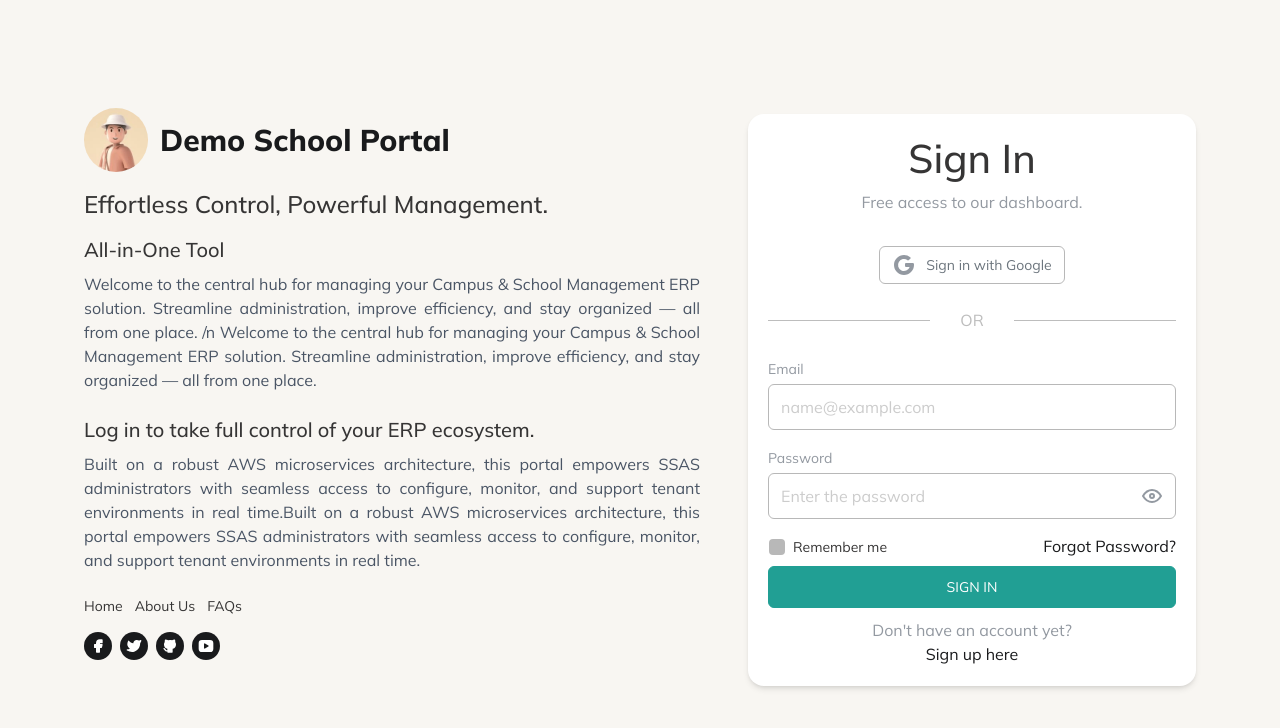
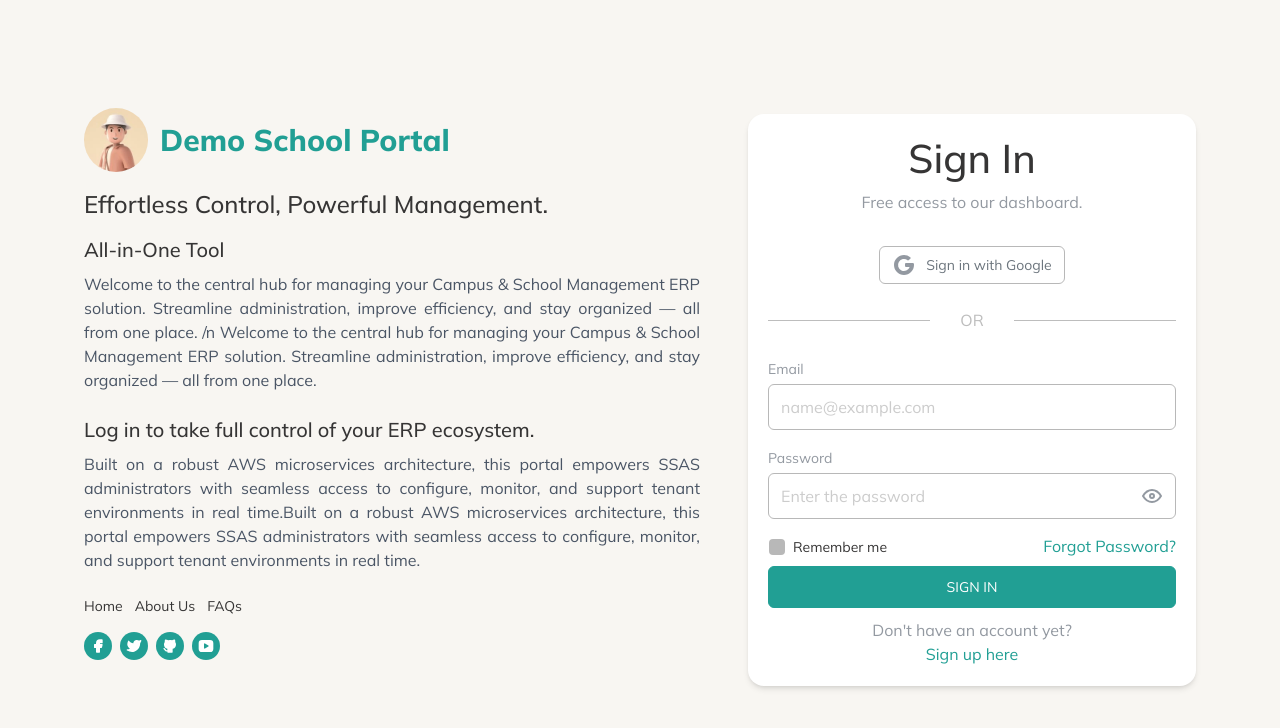
Before and after one commit to Chirag1905/tailwind, a Next.js app: page /signIn in a window 1280 px wide. Shown: the top 728 px of the page. Built offline with nearby package versions, Linux system fonts and the light colour scheme; no server answers.

Commit message:
Design Issue Fixed

```diff
--- a/src/app/(layout)/academicsManagement/applicationForm/page.jsx
+++ b/src/app/(layout)/academicsManagement/applicationForm/page.jsx
@@ -384,7 +384,7 @@ const ApplicationForm = ({ config }) => {
           </svg>
         </button>
 
-        <div className={`bg-body-color transition-all duration-300 overflow-hidden ${expandedSections.includes(index) ? 'max-h-[500px] overflow-y-auto py-4' : 'max-h-0'}`}>
+        <div className={`bg-body-color transition-all duration-300 overflow-hidden ${expandedSections.includes(index) ? 'max-h-[500px] overflow-y-auto cus-scrollbar py-4' : 'max-h-0'}`}>
           <div className="px-4 md:px-6 grid grid-cols-1 md:grid-cols-2 gap-4">
             {Object.entries(section.fields).map(([fieldKey, field]) => (
               renderField(fieldKey, field, sectionKey)
--- a/src/app/(layout)/page.jsx
+++ b/src/app/(layout)/page.jsx
@@ -251,7 +251,7 @@ export default function Analysis() {
         {/* Group 3: Swift Revenue and Sales by Category */}
         <div className="grid md:grid-cols-2 grid-cols-1 gap-4">
           {dashboardCards.find(card => card.title === "SWIFT Revenue") && (
-            <div className="card rounded-xl bg-card-color relative">
+            <div className="rounded-xl bg-card-color relative">
               <button onClick={() => removeCardFromDashboard(dashboardCards.find(card => card.title === "SWIFT Revenue").id)} className="absolute top-2 right-2 p-1 text-red-500 hover:text-red-700">
                 <IconX className="w-[18px] h-[18px]" />
               </button>
@@ -324,7 +324,7 @@ export default function Analysis() {
                   <span>100%</span>
                 </div>
               </div>
-              <div className="overflow-x-auto border-t border-border-color mt-auto">
+              <div className="overflow-x-auto cus-scrollbar border-t border-border-color mt-auto">
                 <table className="w-full min-w-[500px]">
                   <tbody>
                     <tr>
--- a/src/assets/css/main.css
+++ b/src/assets/css/main.css
@@ -21,48 +21,14 @@
     border-color: #e5e7eb;
 }
 
-:root {
+@theme {
+
     --font-family: Mulish;
 
     --inset-shadow-sm: 0 .1rem .4rem rgba(25, 24, 24, .1);
     --inset-shadow-normal: 0 0 10px rgba(25, 24, 24, .15);
     --inset-shadow-lg: 0 0.5rem 1rem rgba(25, 26, 28, 0.15);
 
-    --color-theme-indigo: #4C3575;
-    --color-theme-blue: #1363DF;
-    --color-theme-cyan: #219F94;
-    --color-theme-green: #8CBA51;
-    --color-theme-orange: #FF9234;
-    --color-theme-blush: #dd5e89;
-    --color-theme-red: #f73859;
-
-    --white: #fff;
-    --white-10: #ffffff1a;
-    --black: #000;
-    --black-50: rgba(0, 0, 0, 0.5);
-    --dark: #2c3239;
-    --grey: #6c757d;
-    --success: #198754;
-    --success-50: #d1e7dd;
-    --warning: #f1df3c;
-    --info: #38818d;
-    --danger: #dc3545;
-    --danger-50: #fc5a6926;
-    --sky: #86b7fe;
-    --blue: #0d6efd;
-
-    --primary: #191a1c;
-    --primary-10: #191a1c1a;
-    --secondary: #837788;
-    --chart-color1: #191a1c;
-    --chart-color2: #837788;
-    --chart-color3: #374765;
-    --chart-color4: #484261;
-    --chart-color5: #717788;
-}
-
-@theme {
-    /* --blur-2xs: 2px; */
     --color-theme-indigo: #4C3575;
     --color-theme-blue: #1363DF;
     --color-theme-cyan: #219F94;
@@ -95,10 +61,6 @@
     --color-border-color: #303030;
     --color-scrollbar-thumb: #b9b9b9;
 
-    --color-primary: #0d6efd;
-    --color-primary-10: rgba(13, 110, 253, 0.1);
-    --color-secondary: #6c757d;
-
     --color-primary: #191a1c;
     --color-primary-10: #191a1c1a;
     --color-secondary: #837788;
@@ -107,12 +69,6 @@
     --color-chart-color3: #374765;
     --color-chart-color4: #484261;
     --color-chart-color5: #717788;
-
-    --inset-shadow-sm: 0 1px 2px 0 rgba(0, 0, 0, 0.05);
-    --inset-shadow-normal: 0 1px 3px rgba(0, 0, 0, 0.1);
-    --inset-shadow-lg: 0 10px 15px rgba(0, 0, 0, 0.25);
-
-    --font-family: 'Inter', sans-serif;
 }
 
 [data-theme="light"] {
@@ -138,9 +94,9 @@
 }
 
 [data-swift-theme="indigo"] {
-    --primary: #4C3575;
-    --primary-10: #4c35751a;
-    --secondary: #e05170;
+    --color-primary: #4C3575;
+    --color-primary-10: #4c35751a;
+    --color-secondary: #e05170;
     --chart-color1: #b9b3a8;
     --chart-color2: #4C3575;
     --chart-color3: #98427e;
@@ -149,9 +105,9 @@
 }
 
 [data-swift-theme="blue"] {
-    --primary: #1363DF;
-    --primary-10: #4c35751a;
-    --secondary: #4FD3C4;
+    --color-primary: #1363DF;
+    --color-primary-10: #4c35751a;
+    --color-secondary: #4FD3C4;
     --chart-color1: #1363df;
     --chart-color2: #ff8974;
     --chart-color3: #ffc25b;
@@ -160,9 +116,9 @@
 }
 
 [data-swift-theme="cyan"] {
-    --primary: #219F94;
-    --primary-10: #219F941a;
-    --secondary: #655D8A;
+    --color-primary: #219F94;
+    --color-primary-10: #219F941a;
+    --color-secondary: #655D8A;
     --chart-color1: #219F94;
     --chart-color2: #655D8A;
     --chart-color3: #C1DEAE;
@@ -171,9 +127,9 @@
 }
 
 [data-swift-theme="green"] {
-    --primary: #8CBA51;
-    --primary-10: #8CBA511a;
-    --secondary: #A1DD70;
+    --color-primary: #8CBA51;
+    --color-primary-10: #8CBA511a;
+    --color-secondary: #A1DD70;
     --chart-color1: #79B989;
     --chart-color2: #7E8954;
     --chart-color3: #91A7FB;
@@ -182,9 +138,9 @@
 }
 
 [data-swift-theme="orange"] {
-    --primary: #FF9234;
-    --primary-10: #FF92341a;
-    --secondary: #D8C962;
+    --color-primary: #FF9234;
+    --color-primary-10: #FF92341a;
+    --color-secondary: #D8C962;
     --chart-color1: #FFA600;
     --chart-color2: #FF8982;
     --chart-color3: #FFC0B7;
@@ -193,9 +149,9 @@
 }
 
 [data-swift-theme="blush"] {
-    --primary: #dd5e89;
-    --primary-10: #dd5e891a;
-    --secondary: #f7bb97;
+    --color-primary: #dd5e89;
+    --color-primary-10: #dd5e891a;
+    --color-secondary: #f7bb97;
     --chart-color1: #dd5e89;
     --chart-color2: #b45d98;
     --chart-color3: #865e99;
@@ -204,9 +160,9 @@
 }
 
 [data-swift-theme="red"] {
-    --primary: #f73859;
-    --primary-10: #f738591a;
-    --secondary: #7e52b9;
+    --color-primary: #f73859;
+    --color-primary-10: #f738591a;
+    --color-secondary: #7e52b9;
     --chart-color1: #FF7171;
     --chart-color2: #FFAA71;
     --chart-color3: #6E6D6D;
@@ -309,7 +265,7 @@ small {
 }
 
 .admin-wrapper::before {
-    background-image: repeating-linear-gradient(45deg, hsla(64, 83%, 54%, .05) 0, hsla(64, 83%, 54%, .05) 1px, transparent 1px, transparent 11px, hsla(64, 83%, 54%, .05) 11px, hsla(64, 83%, 54%, .05) 12px, transparent 12px, transparent 32px), repeating-linear-gradient(90deg, hsla(64, 83%, 54%, .05) 0, hsla(64, 83%, 54%, .05) 1px, transparent 1px, transparent 11px, hsla(64, 83%, 54%, .05) 11px, hsla(64, 83%, 54%, .05) 12px, transparent 12px, transparent 32px), repeating-linear-gradient(0deg, hsla(64, 83%, 54%, .05) 0, hsla(64, 83%, 54%, .05) 1px, transparent 1px, transparent 11px, hsla(64, 83%, 54%, .05) 11px, hsla(64, 83%, 54%, .05) 12px, transparent 12px, transparent 32px), repeating-linear-gradient(135deg, hsla(64, 83%, 54%, .05) 0, hsla(64, 83%, 54%, .05) 1px, transparent 1px, transparent 11px, hsla(64, 83%, 54%, .05) 11px, hsla(64, 83%, 54%, .05) 12px, transparent 12px, transparent 32px), linear-gradient(145deg, var(--primary), var(--secondary));
+    background-image: repeating-linear-gradient(45deg, hsla(64, 83%, 54%, .05) 0, hsla(64, 83%, 54%, .05) 1px, transparent 1px, transparent 11px, hsla(64, 83%, 54%, .05) 11px, hsla(64, 83%, 54%, .05) 12px, transparent 12px, transparent 32px), repeating-linear-gradient(90deg, hsla(64, 83%, 54%, .05) 0, hsla(64, 83%, 54%, .05) 1px, transparent 1px, transparent 11px, hsla(64, 83%, 54%, .05) 11px, hsla(64, 83%, 54%, .05) 12px, transparent 12px, transparent 32px), repeating-linear-gradient(0deg, hsla(64, 83%, 54%, .05) 0, hsla(64, 83%, 54%, .05) 1px, transparent 1px, transparent 11px, hsla(64, 83%, 54%, .05) 11px, hsla(64, 83%, 54%, .05) 12px, transparent 12px, transparent 32px), repeating-linear-gradient(135deg, hsla(64, 83%, 54%, .05) 0, hsla(64, 83%, 54%, .05) 1px, transparent 1px, transparent 11px, hsla(64, 83%, 54%, .05) 11px, hsla(64, 83%, 54%, .05) 12px, transparent 12px, transparent 32px), linear-gradient(145deg, var(--color-primary), var(--color-secondary));
 }
 
 .btn {
@@ -335,93 +291,93 @@ small {
 /* } */
 
 .btn.btn-primary {
-    background-color: var(--primary);
-    border: 1px solid var(--primary);
-    color: var(--white);
+    background-color: var(--color-primary);
+    border: 1px solid var(--color-primary);
+    color: var(--color-white);
 }
 
 .btn.btn-secondary {
-    background-color: var(--grey);
-    border: 1px solid var(--grey);
-    color: var(--white);
+    background-color: var(--color-grey);
+    border: 1px solid var(--color-grey);
+    color: var(--color-white);
 }
 
 .btn.btn-danger {
-    background-color: var(--danger);
-    border: 1px solid var(--danger);
-    color: var(--white);
+    background-color: var(--color-danger);
+    border: 1px solid var(--color-danger);
+    color: var(--color-white);
 }
 
 .btn.btn-success {
-    background-color: var(--success);
-    border: 1px solid var(--success);
-    color: var(--white);
+    background-color: var(--color-success);
+    border: 1px solid var(--color-success);
+    color: var(--color-white);
 }
 
 .btn.btn-white {
-    background-color: var(--white);
-    border: 1px solid var(--white);
-    color: var(--grey);
+    background-color: var(--color-white);
+    border: 1px solid var(--color-white);
+    color: var(--color-grey);
 }
 
 .btn.btn-black {
-    background-color: var(--dark);
-    border: 1px solid var(--dark);
-    color: var(--white);
+    background-color: var(--color-dark);
+    border: 1px solid var(--color-dark);
+    color: var(--color-white);
 }
 
 .btn.btn-info {
-    background-color: var(--info);
-    border: 1px solid var(--info);
-    color: var(--white);
+    background-color: var(--color-info);
+    border: 1px solid var(--color-info);
+    color: var(--color-white);
 }
 
 .btn.btn-outline-primary {
-    border: 1px solid var(--primary);
-    color: var(--primary);
+    border: 1px solid var(--color-primary);
+    color: var(--color-primary);
 }
 
 .btn.btn-outline-primary:hover {
-    background-color: var(--primary);
-    color: var(--white);
+    background-color: var(--color-primary);
+    color: var(--color-white);
 }
 
 .btn.btn-outline-secondary {
-    border: 1px solid var(--grey);
-    color: var(--grey);
+    border: 1px solid var(--color-grey);
+    color: var(--color-grey);
 }
 
 .btn.btn-outline-secondary:hover {
-    background-color: var(--grey);
-    color: var(--white);
+    background-color: var(--color-grey);
+    color: var(--color-white);
 }
 
 .btn.btn-light-primary {
-    background-color: var(--primary-10);
-    border: 1px solid var(--primary-10);
-    color: var(--primary);
+    background-color: var(--color-primary-10);
+    border: 1px solid var(--color-primary-10);
+    color: var(--color-primary);
 }
 
 .btn.btn-light-primary:hover {
-    background-color: var(--primary);
-    border: 1px solid var(--primary);
-    color: var(--white);
+    background-color: var(--color-primary);
+    border: 1px solid var(--color-primary);
+    color: var(--color-white);
 }
 
 .btn.btn-light-danger {
-    background-color: var(--danger-50);
-    border: 1px solid var(--danger-50);
-    color: var(--danger);
+    background-color: var(--color-danger-50);
+    border: 1px solid var(--color-danger-50);
+    color: var(--color-danger);
 }
 
 .btn.btn-light-danger:hover {
-    background-color: var(--danger);
-    border: 1px solid var(--danger);
-    color: var(--white);
+    background-color: var(--color-danger);
+    border: 1px solid var(--color-danger);
+    color: var(--color-white);
 }
 
 body .ql-snow {
-    border-color: var(--border-color);
+    border-color: var(--color-border-color);
 }
 
 body .ql-toolbar.ql-snow {
@@ -447,7 +403,7 @@ body .ql-editor.ql-blank::before {
 }
 
 .swiper-pagination-bullet-active {
-    background-color: var(--primary);
+    background-color: var(--color-primary);
 }
 
 /* scrollbar css start */
@@ -579,8 +535,8 @@ body .react-data-table.striped .rdt_TableCol:not(:last-of-type) {
 .form-control .form-input:focus,
 .form-control .form-textarea:focus {
     outline: none;
-    border: 1px solid var(--primary);
-    color: var(--primary);
+    border: 1px solid var(--color-primary);
+    color: var(--color-primary);
     box-shadow: var(--inset-shadow-normal);
 }
 
@@ -604,14 +560,14 @@ body .react-data-table.striped .rdt_TableCol:not(:last-of-type) {
 }
 
 .print-invoice textarea:hover {
-    border: 1px solid var(--primary);
+    border: 1px solid var(--color-primary);
 }
 
 .print-invoice textarea:focus,
 .print-invoice textarea:focus-visible {
     outline: none;
-    background-color: var(--primary-10);
-    border: 1px solid var(--primary);
+    background-color: var(--color-primary-10);
+    border: 1px solid var(--color-primary);
 }
 
 /* form css end */
@@ -657,8 +613,8 @@ body .react-data-table.striped .rdt_TableCol:not(:last-of-type) {
 .floating-form-control .form-select:focus,
 .floating-form-control .form-textarea:focus {
     outline: none;
-    border: 1px solid var(--primary);
-    color: var(--primary);
+    border: 1px solid var(--color-primary);
+    color: var(--color-primary);
     box-shadow: var(--inset-shadow-normal);
 }
 
@@ -727,8 +683,8 @@ body .react-data-table.striped .rdt_TableCol:not(:last-of-type) {
 }
 
 .form-check .form-check-input:checked {
-    background-color: var(--primary);
-    border-color: var(--primary);
+    background-color: var(--color-primary);
+    border-color: var(--color-primary);
     /* background-image: url('@/assets/images/check_solid.svg'); */
     background-image: url('../images/check_solid.svg');
     background-size: 12px 12px;
@@ -738,14 +694,14 @@ body .react-data-table.striped .rdt_TableCol:not(:last-of-type) {
 
 .form-check .form-check-input:focus,
 .form-check .form-check-input:focus-visible {
-    border-color: var(--sky);
+    border-color: var(--color-sky);
     outline: 0;
     box-shadow: 0 0 0 .25rem rgba(13, 110, 253, .25);
 }
 
 .form-check .form-check-input.check-line:checked+.form-check-label {
     text-decoration: line-through;
-    color: var(--primary);
+    color: var(--color-primary);
 }
 
 .form-check.form-switch {
@@ -764,7 +720,7 @@ body .react-data-table.striped .rdt_TableCol:not(:last-of-type) {
     content: "";
     width: 10px;
     height: 10px;
-    background-color: var(--white);
+    background-color: var(--color-white);
     border-radius: 100rem;
     top: 50%;
     transform: translateY(-50%);
@@ -830,8 +786,8 @@ body .react-data-table.striped .rdt_TableCol:not(:last-of-type) {
 }
 
 .form-radio .form-radio-input:checked {
-    background-color: var(--primary);
-    border-color: var(--primary);
+    background-color: var(--color-primary);
+    border-color: var(--color-primary);
     /* background-image: url('@/assets/images/round_solid.svg'); */
     background-image: url('../images/round_solid.svg');
     background-size: 12px 12px;
@@ -841,7 +797,7 @@ body .react-data-table.striped .rdt_TableCol:not(:last-of-type) {
 
 .form-radio .form-radio-input:focus,
 .form-radio .form-radio-input:focus-visible {
-    border-color: var(--sky);
+    border-color: var(--color-sky);
     outline: 0;
     box-shadow: 0 0 0 .25rem rgba(13, 110, 253, .25);
 }
@@ -901,8 +857,8 @@ body .react-data-table.striped .rdt_TableCol:not(:last-of-type) {
 /* loader css start */
 /* body::before {
     content: ":: Swift Admin ::";
-    background: linear-gradient(145deg, var(--primary), var(--secondary));
-    color: var(--white);
+    background: linear-gradient(145deg, var(--color-primary), var(--color-secondary));
+    color: var(--color-white);
     position: fixed;
     animation: up 1.1s ease-in-out;
     text-align: center;
@@ -1039,7 +995,7 @@ body .apexcharts-legend-marker {
     margin-bottom: 8px;
     font-size: 14px;
     font-weight: 500;
-    color: var(--font-color);
+    color: var(--color-font-color);
 }
 
 .ant-select-selector {
@@ -1052,16 +1008,16 @@ body .apexcharts-legend-marker {
 }
 
 .ant-select-selector:hover {
-    border-color: var(--primary) !important;
+    border-color: var(--color-primary) !important;
 }
 
 .ant-select-focused .ant-select-selector {
-    border-color: var(--primary) !important;
-    box-shadow: 0 0 0 2px var(--primary-10) !important;
+    border-color: var(--color-primary) !important;
+    box-shadow: 0 0 0 2px var(--color-primary-10) !important;
 }
 
 .custom-dropdown-arrow {
-    color: var(--font-color-100);
+    color: var(--color-font-color-100);
     transition: transform 0.2s;
 }
 
@@ -1099,12 +1055,12 @@ body .apexcharts-legend-marker {
 }
 
 .ant-dropdown-option:hover {
-    background-color: var(--primary-10) !important;
+    background-color: var(--color-primary-10) !important;
 }
 
 .ant-dropdown-option-selected {
-    background-color: var(--primary-10) !important;
-    color: var(--primary) !important;
+    background-color: var(--color-primary-10) !important;
+    color: var(--color-primary) !important;
 }
 
 .ant-dropdown-empty {
@@ -1126,12 +1082,12 @@ body .apexcharts-legend-marker {
 }
 
 .custom-dropdown-menu .ant-select-item-option-active:not(.ant-select-item-option-disabled) {
-    background-color: var(--primary-10);
+    background-color: var(--color-primary-10);
 }
 
 .custom-dropdown-menu .ant-select-item-option-selected:not(.ant-select-item-option-disabled) {
-    background-color: var(--primary-10);
-    color: var(--primary);
+    background-color: var(--color-primary-10);
+    color: var(--color-primary);
     font-weight: normal;
 }
 
@@ -1166,14 +1122,14 @@ body .apexcharts-legend-marker {
 
 
 .ant-checkbox-checked .ant-checkbox-inner {
-  background-color: var(--primary);
-  border-color: var(--primary);
+    background-color: var(--color-primary);
+    border-color: var(--color-primary);
 }
 
 .ant-checkbox-wrapper:hover .ant-checkbox-inner,
 .ant-checkbox:hover .ant-checkbox-inner,
-.ant-checkbox-input:focus + .ant-checkbox-inner {
-  border-color: var(--primary);
+.ant-checkbox-input:focus+.ant-checkbox-inner {
+    border-color: var(--color-primary);
 }
 
 .ant-checkbox-disabled .ant-checkbox-inner {
@@ -1181,7 +1137,7 @@ body .apexcharts-legend-marker {
     border-color: var(--color-border-color) !important;
 }
 
-.ant-checkbox-disabled + span {
+.ant-checkbox-disabled+span {
     color: var(--color-font-color-100);
     opacity: 0.5;
 }
@@ -1199,9 +1155,9 @@ body .apexcharts-legend-marker {
 }
 
 .ant-switch-handle::before {
-  background-color: var(--white);
+    background-color: var(--color-white);
 }
 
 .ant-switch-checked {
-  background-color: var(--primary);
+    background-color: var(--color-primary);
 }
--- a/src/components/common/CustomPagination.jsx
+++ b/src/components/common/CustomPagination.jsx
@@ -10,10 +10,10 @@ const CustomPagination = ({ page, totalPages, handleChange, totalElements, rowsP
         styleOverrides: {
           root: {
             '&.Mui-selected': {
-              backgroundColor: 'var(--primary)',
+              backgroundColor: 'var(--color-primary)',
               color: 'white',
               '&:hover': {
-               backgroundColor: 'var(--primary)',
+               backgroundColor: 'var(--color-primary)',
               },
             },
           },
```
Lines whose indentation alone changed are shown as unchanged.
